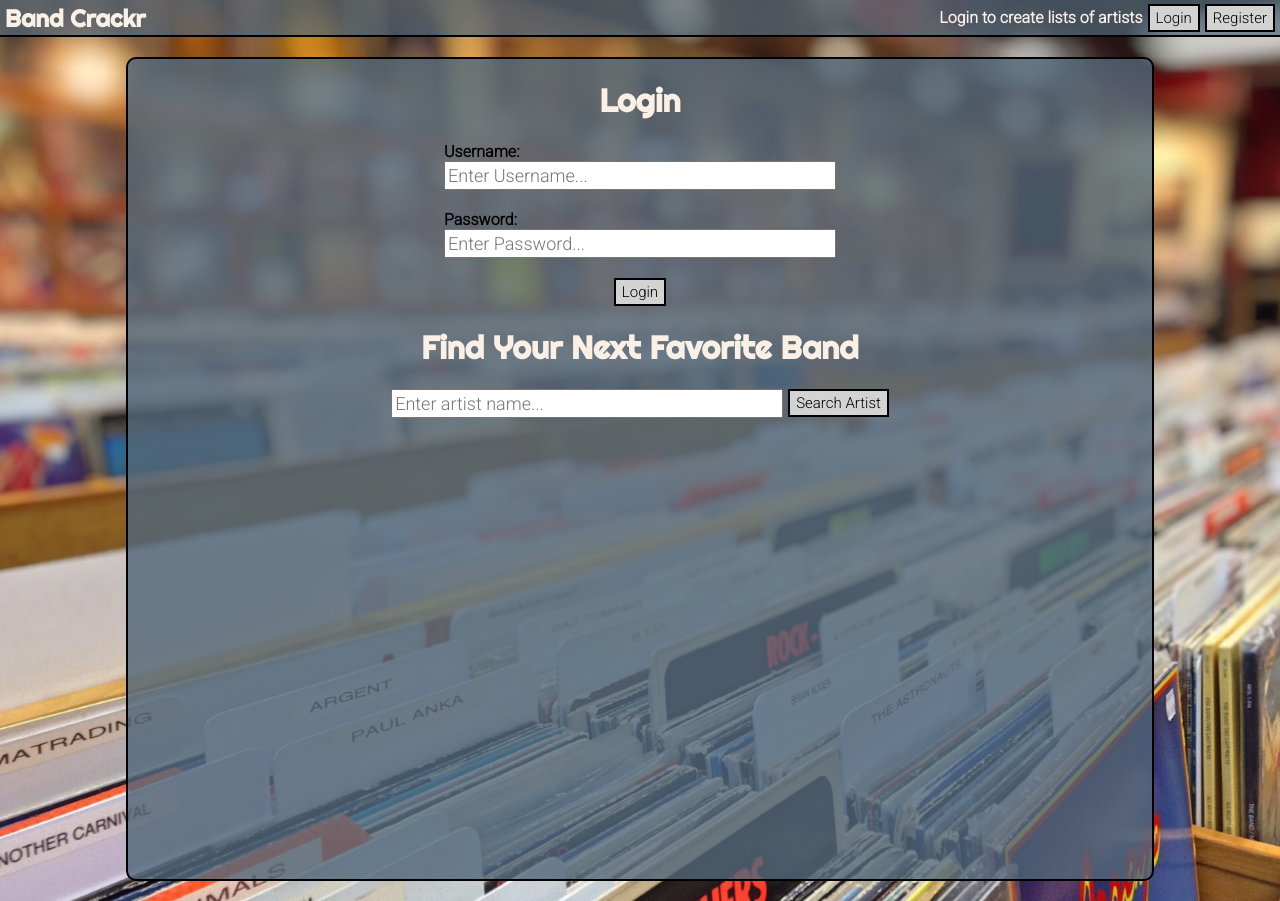
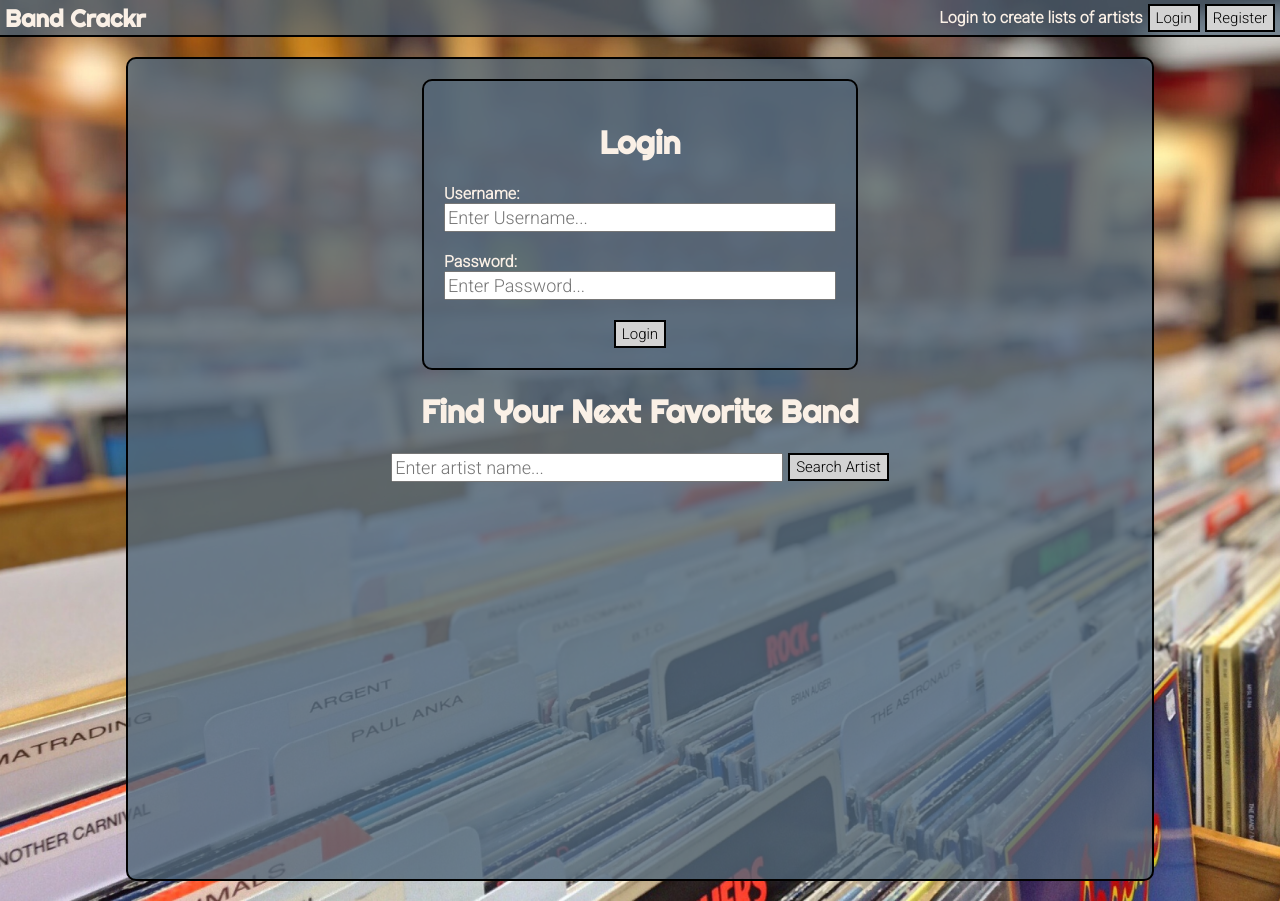
Before and after one commit to Dillonpyle/where-to-start-FE, a React (Create React App) app: page / in a window 1280 px wide. Both pictures are taken after a click on the button "Login". Built offline with nearby package versions, Linux system fonts and the light colour scheme; the HTML template or start-up script is replaced by a standard one.

Commit message:
login and register modal styling

```diff
--- a/public/index.html
+++ b/public/index.html
@@ -2,7 +2,7 @@
 <html lang="en">
   <head>
     <meta charset="utf-8" />
-    <link rel="shortcut icon" href="%PUBLIC_URL%/walnut.png" />
+    <link rel="shortcut icon" href="%PUBLIC_URL%/cassette.png" />
     <meta
       name="viewport"
       content="width=device-width, initial-scale=1, shrink-to-fit=no"
--- a/src/App.css
+++ b/src/App.css
@@ -36,6 +36,7 @@ p {
   max-width: 800px;
   padding: 20px;
   color: linen;
+  font-size: 19px;
 
 }
 
@@ -72,6 +73,7 @@ li {
 
 label {
   font-weight: bold;
+  color: linen;
 }
 
 ul {
@@ -178,7 +180,7 @@ ul {
   padding-bottom: 0;
 }
 
-.suggestion-container {
+.modal {
   background-color: rgba(82, 103, 122, .6);
   border: 2px solid black;
   padding: 20px;
--- a/src/Login/index.js
+++ b/src/Login/index.js
@@ -55,7 +55,7 @@ class Login extends Component {
 
 	render () {
 		return (
-			<div className="center">
+			<div className="center modal">
 				<h1>Login</h1>
 
 				<form className="center" onSubmit={this.handleSubmit}>
--- a/src/Register/index.js
+++ b/src/Register/index.js
@@ -62,7 +62,7 @@ class Register extends Component {
 
 	render () {
 		return (
-			<div className="center">
+			<div className="center modal">
 				<h1>Register</h1>
 				<form className="center" onSubmit={this.handleSubmit}>
 					<label>
--- a/src/SearchResults/index.js
+++ b/src/SearchResults/index.js
@@ -3,11 +3,11 @@ import React from 'react'
 const SearchResults = (props) => {
 	console.log(props);
 	return (
-		<div className="center max-width suggestion-container">
+		<div className="center max-width modal">
 			<h1>{props.artist.artistName}</h1>
 
 			<img alt="Artist" src={props.artist.image} />
-			<p>{props.artist.description}</p>
+			<p>&nbsp;&nbsp;&nbsp;&nbsp;{props.artist.description}</p>
 			<div className="around-row width-100 ">
 				<div>
 					<h2 className="album-header">Start with this Album</h2>
```
Also changed, not shown: public/cassette.png (added).
